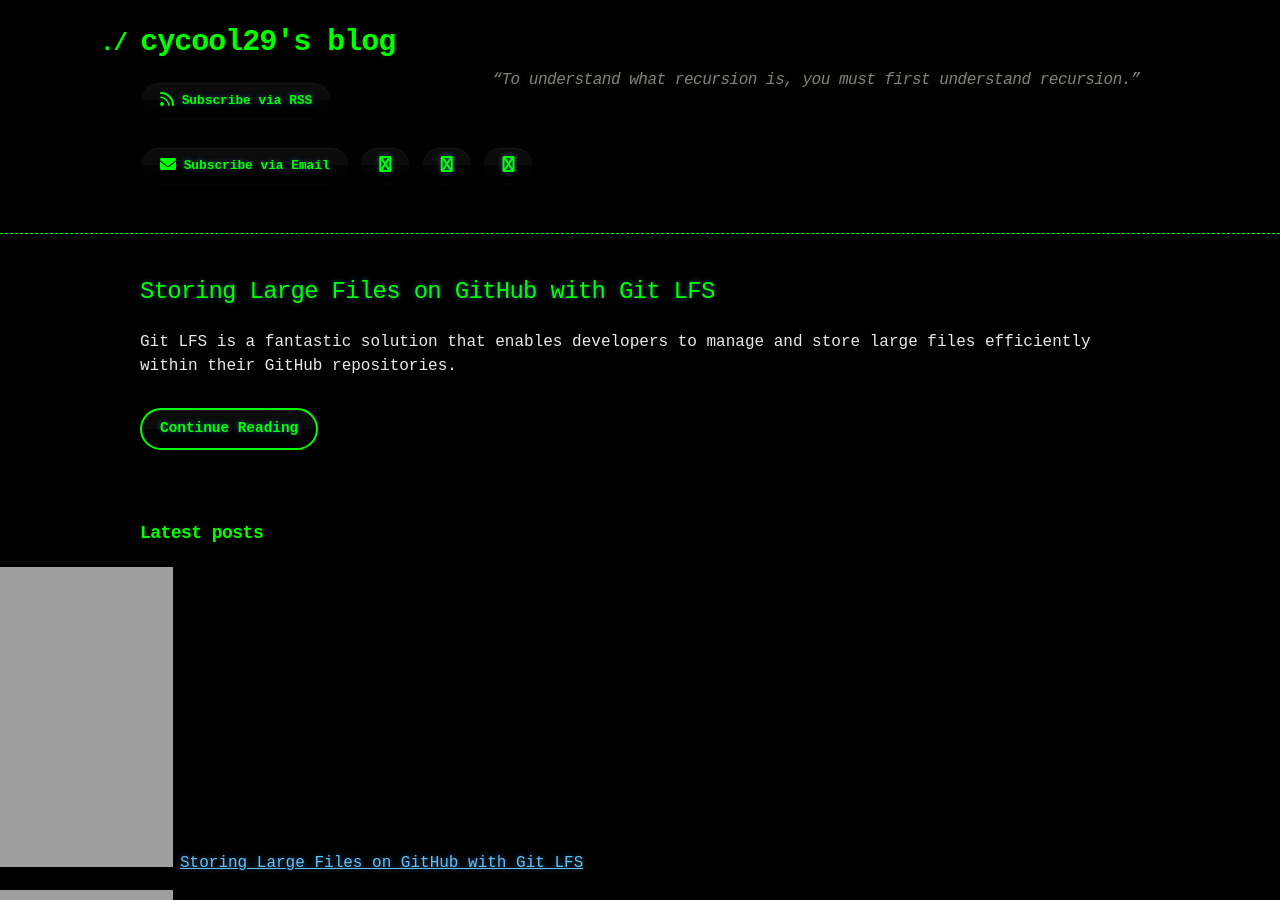
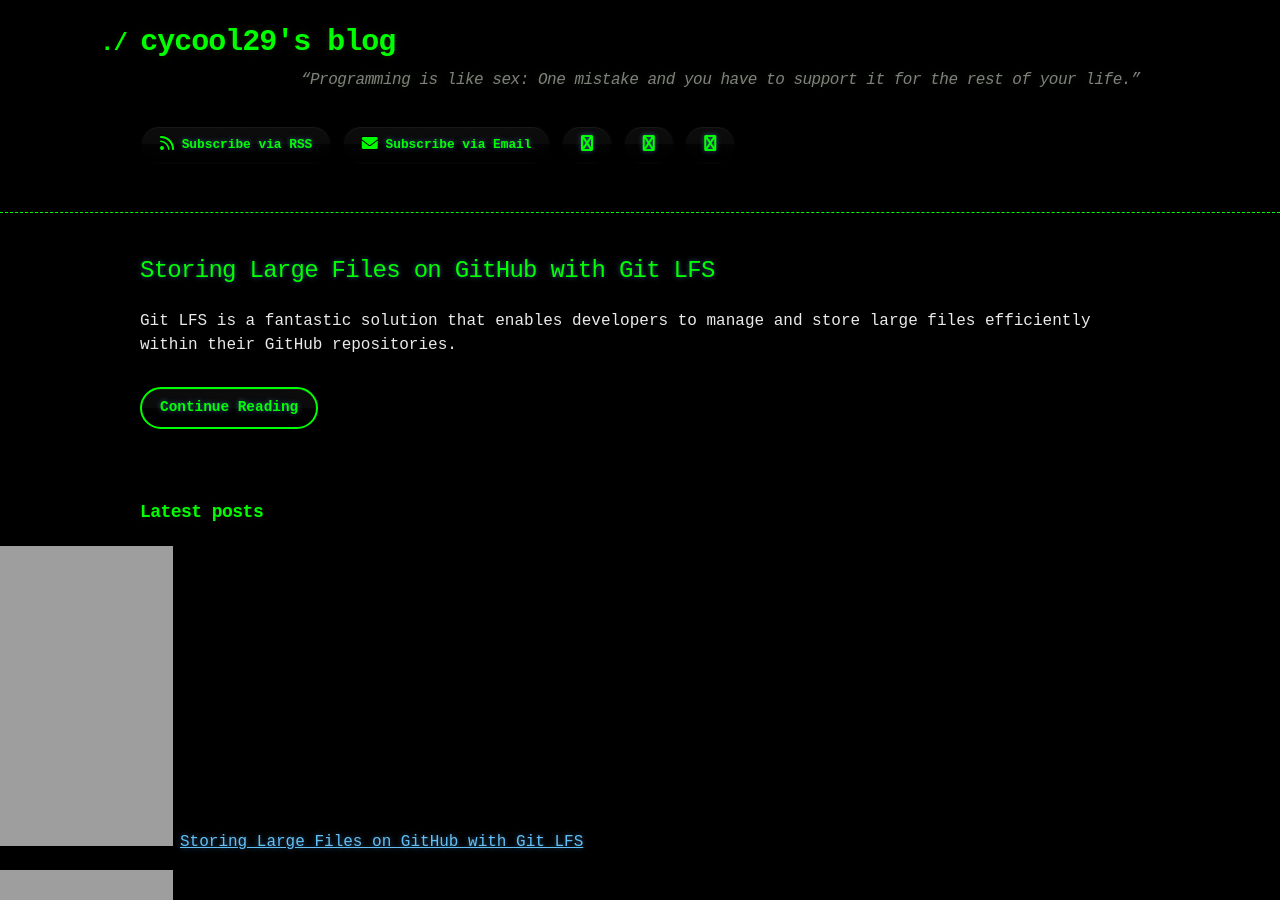
Before and after one commit to cycool29/cycool29.github.io, a Jekyll site: the page built from index.md, in a window 1280 px wide and 900 px high. Built offline with Jekyll 4.4.1, drawn with Linux system fonts in a browser that asks for light colours; a style sheet for code colours, icons or effects is not loaded.

Commit message:
Update quotes

```diff
--- a/_config.yml
+++ b/_config.yml
@@ -1,5 +1,5 @@
 title: cycool29's blog
-description: "“To understand what recursion is, you must first understand recursion.” "
+description: "“Programming is like sex: One mistake and you have to support it for the rest of your life.” "
 bio: A high school student. Intermediate in Python, Git, Bash. Learning JavaScript. He/Him. "
 author: cycool29
 url: https://cycool29.github.io
```
